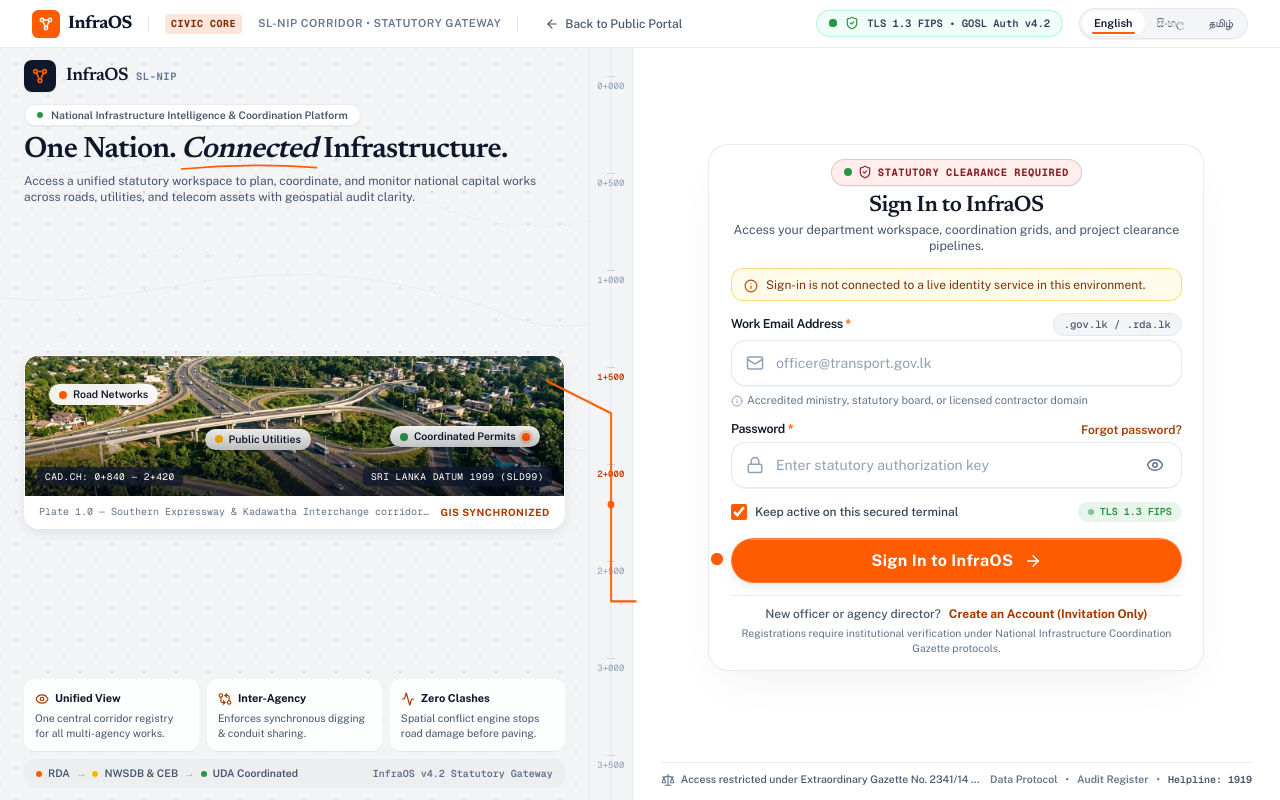
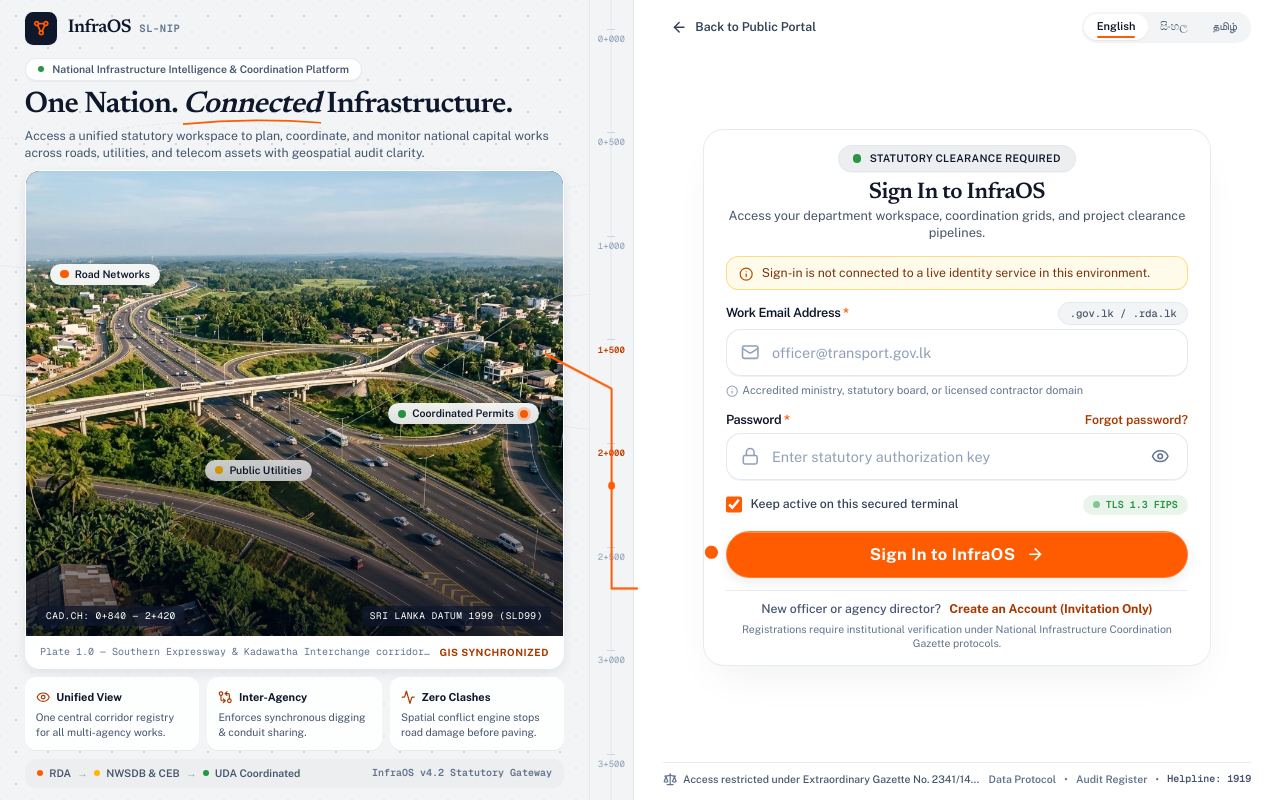
Before and after one commit to divejikan-yuvarajah/InfraOS, a Next.js app in the folder apps/web/: page /login in a window 1280 px wide. Built offline with nearby package versions, Linux system fonts and the light colour scheme.

Commit message:
style(auth): align Sign In and Sign Up with Stitch 100dvh/Survey Line exports

```diff
--- a/apps/web/src/components/auth/auth-stitch-frame.tsx
+++ b/apps/web/src/components/auth/auth-stitch-frame.tsx
@@ -17,7 +17,7 @@ import { getAuthLoginCopy } from "@/lib/auth/messages";
 import type { AuthLocale } from "@/lib/auth/types";
 import { publicInfoPath } from "@/lib/landing/locales";
 
-import { TopAuthBar } from "./top-auth-bar";
+import { AuthPanelNav, TopAuthBar } from "./top-auth-bar";
 
 type AuthStitchFrameProps = {
   locale: AuthLocale;
@@ -149,17 +149,14 @@ export function AuthStitchFrame({
 
   return (
     <div data-infra-app className={`auth-login-root ${lpFontClass}`}>
-      {/* Global 56px Top Utility Header */}
-      <TopAuthBar
-        locale={locale}
-        localeHrefFor={localeHrefFor}
-        backLabel={copy.backHome}
-        subBadge={
-          isRegister
-            ? "NATIONAL INFRASTRUCTURE DIRECTORATE"
-            : "SL-NIP CORRIDOR • STATUTORY GATEWAY"
-        }
-      />
+      {/* Sign Up carries a header bar; Sign In starts directly with the split canvas */}
+      {isRegister ? (
+        <TopAuthBar
+          locale={locale}
+          localeHrefFor={localeHrefFor}
+          backLabel={copy.backHome}
+        />
+      ) : null}
 
       {/* Main 100dvh Split-Screen Workspace */}
       <div className="auth-workspace">
@@ -242,7 +239,7 @@ export function AuthStitchFrame({
                 </div>
 
                 <div className="pt-1">
-                  <h2 className="auth-stitch-serif text-[clamp(1.6rem,2.4vh+0.65rem,2.25rem)] font-bold leading-[1.08] tracking-tight text-slate-900">
+                  <h2 className="auth-stitch-serif text-[clamp(1.9rem,3.6vh+0.5rem,3.1rem)] font-semibold leading-[1.08] tracking-tight text-slate-900">
                     {signupCorridor.headlineLead}
                     <br />
                     <span className="relative inline-block italic text-slate-900">
@@ -270,7 +267,7 @@ export function AuthStitchFrame({
               </div>
 
               {/* Field Survey Photograph with Total Station & Route Alignment */}
-              <div className="relative z-10 my-2 overflow-hidden rounded-xl border border-slate-200/90 bg-white shadow-md">
+              <div className="auth-plate relative z-10 my-2 overflow-hidden rounded-xl border border-slate-200/90 bg-white shadow-md">
                 <div className="auth-corridor-plate-media">
                   <Image
                     src="/landing/lp/qa-inspection.jpg"
@@ -463,7 +460,7 @@ export function AuthStitchFrame({
               </div>
 
               {/* Documentary Highway Photograph with Interactive Survey Leader Points */}
-              <div className="relative z-10 my-2 overflow-hidden rounded-2xl border border-white/80 bg-white shadow-md">
+              <div className="auth-plate relative z-10 my-2 overflow-hidden rounded-2xl border border-white/80 bg-white shadow-md">
                 <div className="auth-corridor-plate-media">
                   <Image
                     src="/landing/lp/aerial-highway.jpg"
@@ -653,6 +650,17 @@ export function AuthStitchFrame({
 
         {/* RIGHT PANEL: "The Entrance" — Active Form & Statutory Footnote */}
         <section className="auth-login-panel">
+          {/* Back link + trilingual pill heading the entrance panel */}
+          {!isRegister ? (
+            <div className="mb-3 lg:mb-0">
+              <AuthPanelNav
+                locale={locale}
+                localeHrefFor={localeHrefFor}
+                backLabel={copy.backHome}
+              />
+            </div>
+          ) : null}
+
           {/* Mobile Corridor Telemetry Plate (< 1024px, Sign In & Recovery) */}
           {!isRegister ? (
             <div className="mb-3 space-y-2.5 lg:hidden">
--- a/apps/web/src/components/auth/login-page-shell.tsx
+++ b/apps/web/src/components/auth/login-page-shell.tsx
@@ -1,5 +1,3 @@
-import { ShieldCheck } from "lucide-react";
-
 import { getAuthLoginCopy } from "@/lib/auth/messages";
 import { loginPathForLocale, sanitizeNextParam } from "@/lib/auth/redirect";
 import type { AuthLocale } from "@/lib/auth/types";
@@ -36,10 +34,9 @@ export function LoginPageShell({ locale, nextParam }: LoginPageShellProps) {
       variant="login"
     >
       <header className="mb-3.5 flex flex-col items-center text-center">
-        <div className="mb-2 inline-flex items-center gap-1.5 rounded-full border border-[#8C1F28]/20 bg-[#FFDAD6]/45 px-3 py-1 text-[#8C1F28] shadow-2xs">
+        <div className="mb-2 inline-flex items-center gap-2 rounded-full border border-slate-200 bg-[#ECEEF0] px-3.5 py-1 text-slate-900 shadow-2xs">
           <span className="h-2 w-2 rounded-full bg-[#279541]" aria-hidden="true" />
-          <ShieldCheck className="h-3.5 w-3.5 shrink-0" aria-hidden="true" />
-          <span className="auth-stitch-mono text-[10.5px] font-bold uppercase tracking-wider">
+          <span className="text-[10.5px] font-semibold tracking-wide uppercase">
             {CLEARANCE_BADGE[locale]}
           </span>
         </div>
--- a/apps/web/src/components/auth/register-wizard-form.tsx
+++ b/apps/web/src/components/auth/register-wizard-form.tsx
@@ -492,6 +492,27 @@ export function RegisterWizardForm({
       {/* ================================================================= */}
       {step === 1 ? (
         <form onSubmit={handleStep1Continue} noValidate className="space-y-2.5">
+          {/* Statutory institutional identity verification notice */}
+          <div className="flex items-center gap-3 rounded-lg border border-slate-200/90 bg-[#F8FAFC] px-3 py-2">
+            <span className="flex h-8 w-8 shrink-0 items-center justify-center rounded-md bg-[#FFDBCE] text-[#A83900]">
+              <ShieldCheck className="h-4.5 w-4.5" aria-hidden="true" />
+            </span>
+            <div className="min-w-0 flex-1">
+              <p className="text-xs font-bold text-slate-900">
+                Statutory Institutional Identity Verification
+              </p>
+              <p className="text-[11px] leading-snug text-slate-600">
+                Requests are validated under Gazette No. 2341/14 protocol for public
+                infrastructure clearance.
+              </p>
+            </div>
+            <span className="auth-stitch-mono hidden shrink-0 rounded border border-slate-200 bg-white px-2 py-1 text-[10px] leading-tight text-slate-600 sm:block">
+              SEC-
+              <br />
+              CLASS-1
+            </span>
+          </div>
+
           {/* Row 1: Official Full Name & Official Agency Email */}
           <div className="grid grid-cols-1 gap-2.5 sm:grid-cols-2">
             <LiquidGlassInput
--- a/apps/web/src/components/auth/top-auth-bar.tsx
+++ b/apps/web/src/components/auth/top-auth-bar.tsx
@@ -15,93 +15,15 @@ export type TopAuthBarProps = {
   subBadge?: string;
 };
 
-export function TopAuthBar({
+/** Segmented English / සිංහල / தமிழ் switcher used inside the form panel. */
+export function AuthLocalePill({
   locale,
   localeHrefFor,
-  backLabel,
-  subBadge = "SL-NIP CORRIDOR • NATIONAL INFRASTRUCTURE DIRECTORATE",
-}: TopAuthBarProps) {
-  const homeHref = publicHomePath(locale);
-
+}: Pick<TopAuthBarProps, "locale" | "localeHrefFor">) {
   return (
-    <header className="auth-top-bar h-14 w-full shrink-0 border-b border-slate-200/80 bg-white/90 backdrop-blur-md">
-      <div className="mx-auto flex h-full w-full max-w-[1600px] items-center justify-between gap-2 px-3 sm:px-6 lg:px-8">
-        {/* Left: Brand Mark + Institutional Sub-Badge + Back to Portal */}
-        <div className="flex min-w-0 items-center gap-2.5 sm:gap-4">
-          <Link
-            href={homeHref}
-            className="inline-flex items-center gap-2 text-slate-900 transition-opacity hover:opacity-90"
-          >
-            <span className="flex h-7 w-7 shrink-0 items-center justify-center rounded-md bg-[#FF5B00] text-white shadow-xs">
-              <svg
-                className="h-4 w-4"
-                viewBox="0 0 24 24"
-                fill="none"
-                stroke="currentColor"
-                strokeWidth="2.2"
-                strokeLinecap="round"
-                strokeLinejoin="round"
-                aria-hidden="true"
-              >
-                <circle cx="6" cy="6" r="2.5" />
-                <circle cx="18" cy="6" r="2.5" />
-                <circle cx="12" cy="18" r="2.5" />
-                <path d="M8.5 6h7" />
-                <path d="M7.5 8.2 10.8 15.8" />
-                <path d="M16.5 8.2 13.2 15.8" />
-              </svg>
-            </span>
-            <span className="auth-stitch-serif text-base font-bold tracking-tight text-slate-900 sm:text-lg">
-              InfraOS
-            </span>
-          </Link>
-
-          <span
-            className="hidden h-4 w-px bg-slate-200 md:inline-block"
-            aria-hidden="true"
-          />
-
-          <span className="auth-stitch-mono hidden truncate rounded bg-[#FFDBCE]/70 px-1.5 py-0.5 text-[10px] font-bold uppercase tracking-wider text-[#802A00] xl:inline-block">
-            CIVIC CORE
-          </span>
-
-          <span className="hidden truncate text-[11px] font-semibold uppercase tracking-wider text-slate-500 lg:inline-block">
-            {subBadge}
-          </span>
-
-          <span
-            className="hidden h-4 w-px bg-slate-200 sm:inline-block"
-            aria-hidden="true"
-          />
-
-          <Link
-            href={homeHref}
-            className="inline-flex min-w-0 items-center gap-1.5 rounded-full border border-transparent px-2.5 py-1 text-xs font-medium text-slate-600 transition-all hover:border-slate-200 hover:bg-slate-100/80 hover:text-slate-900"
-          >
-            <ArrowLeft className="h-3.5 w-3.5 shrink-0" aria-hidden="true" />
-            <span className="truncate">{backLabel}</span>
-          </Link>
-        </div>
-
-        {/* Right: TLS 1.3 FIPS Indicator + Trilingual Switcher */}
-        <div className="flex shrink-0 items-center gap-2.5 sm:gap-4">
-          <div className="hidden items-center gap-2 rounded-full border border-emerald-200/80 bg-emerald-50/70 px-3 py-1 text-[11px] font-semibold text-slate-700 md:inline-flex">
-            <span className="relative flex h-2 w-2">
-              <span className="absolute inline-flex h-full w-full animate-ping rounded-full bg-[#279541] opacity-75" />
-              <span className="relative inline-flex h-2 w-2 rounded-full bg-[#279541]" />
-            </span>
-            <ShieldCheck
-              className="h-3.5 w-3.5 text-[#279541]"
-              aria-hidden="true"
-            />
-            <span className="auth-stitch-mono text-[10.5px] font-semibold text-slate-700">
-              TLS 1.3 FIPS • GOSL Auth v4.2
-            </span>
-          </div>
-
     <nav
       aria-label="Authentication language selector"
-            className="inline-flex items-center rounded-full border border-slate-200/90 bg-[#F2F4F6]/90 p-0.5 shadow-2xs backdrop-blur-md"
+      className="inline-flex shrink-0 items-center rounded-full bg-[#F2F4F6] p-0.5 shadow-2xs"
     >
       {PUBLIC_LOCALE_NAV_ORDER.map((item) => {
         const active = item === locale;
@@ -113,18 +35,97 @@ export function TopAuthBar({
             aria-current={active ? "page" : undefined}
             className={
               active
-                      ? "relative rounded-full bg-white px-2.5 py-1 text-[11px] font-semibold text-slate-900 shadow-2xs sm:px-3"
-                      : "rounded-full px-2.5 py-1 text-[11px] font-medium text-slate-600 transition-colors hover:text-slate-900 sm:px-3"
+                ? "relative rounded-full bg-white px-3 py-1 text-[11px] font-semibold text-slate-900 shadow-2xs"
+                : "rounded-full px-3 py-1 text-[11px] font-medium text-slate-600 transition-colors hover:text-slate-900"
             }
           >
             <span>{PUBLIC_LOCALE_LABELS[item]}</span>
             {active ? (
               <span
-                      className="absolute right-2.5 bottom-0.5 left-2.5 h-0.5 rounded-full bg-[#FF5B00]"
+                className="absolute right-3 bottom-0.5 left-3 h-0.5 rounded-full bg-[#FF5B00]"
                 aria-hidden="true"
               />
             ) : null}
           </Link>
+        );
+      })}
+    </nav>
+  );
+}
+
+/** Back link + locale pill row that heads the form panel (Sign In & recovery). */
+export function AuthPanelNav({
+  locale,
+  localeHrefFor,
+  backLabel,
+}: Pick<TopAuthBarProps, "locale" | "localeHrefFor" | "backLabel">) {
+  return (
+    <div className="flex shrink-0 items-center justify-between gap-3">
+      <Link
+        href={publicHomePath(locale)}
+        className="inline-flex min-w-0 items-center gap-2 rounded-full px-2 py-1.5 text-xs font-semibold text-slate-700 transition-colors hover:bg-[#F2F4F6] hover:text-slate-900"
+      >
+        <ArrowLeft className="h-4 w-4 shrink-0" aria-hidden="true" />
+        <span className="truncate">{backLabel}</span>
+      </Link>
+      <AuthLocalePill locale={locale} localeHrefFor={localeHrefFor} />
+    </div>
+  );
+}
+
+/** Sign Up header bar: wordmark, directorate, portal assurance, language tabs. */
+export function TopAuthBar({
+  locale,
+  localeHrefFor,
+  subBadge = "NATIONAL INFRASTRUCTURE DIRECTORATE",
+}: TopAuthBarProps) {
+  return (
+    <header className="auth-top-bar h-14 w-full shrink-0 border-b border-slate-200/70 bg-[#F8FAFC]">
+      <div className="flex h-full w-full items-center justify-between gap-3 px-4 sm:px-6">
+        <Link
+          href={publicHomePath(locale)}
+          className="flex min-w-0 items-center gap-3 text-slate-900"
+        >
+          <span className="flex items-center gap-1.5">
+            <span className="h-3 w-3 shrink-0 bg-[#FF5B00]" aria-hidden="true" />
+            <span className="auth-stitch-serif text-xl font-semibold tracking-tight uppercase">
+              InfraOS
+            </span>
+          </span>
+          <span className="hidden h-5 w-px bg-slate-300 md:inline-block" aria-hidden="true" />
+          <span className="hidden truncate text-[11px] font-semibold tracking-wider text-slate-600 uppercase md:inline">
+            {subBadge}
+          </span>
+        </Link>
+
+        <div className="flex shrink-0 items-center gap-4 text-[11px] text-slate-600 sm:gap-6">
+          <span className="hidden items-center gap-1.5 font-medium text-slate-700 lg:inline-flex">
+            <ShieldCheck className="h-4 w-4 text-[#A83900]" aria-hidden="true" />
+            Official Portal · GOSL Auth v4.2
+          </span>
+          <nav aria-label="Header language selector" className="flex items-center gap-2">
+            {PUBLIC_LOCALE_NAV_ORDER.map((item, index) => {
+              const active = item === locale;
+              return (
+                <span key={item} className="flex items-center gap-2">
+                  {index > 0 ? (
+                    <span className="text-slate-300" aria-hidden="true">
+                      ·
+                    </span>
+                  ) : null}
+                  <Link
+                    href={localeHrefFor(item)}
+                    lang={item}
+                    aria-current={active ? "page" : undefined}
+                    className={
+                      active
+                        ? "border-b-2 border-[#FF5B00] pb-0.5 font-semibold text-slate-900"
+                        : "pb-0.5 transition-colors hover:text-slate-900"
+                    }
+                  >
+                    {PUBLIC_LOCALE_LABELS[item]}
+                  </Link>
+                </span>
               );
             })}
           </nav>
--- a/apps/web/src/styles/auth-login.css
+++ b/apps/web/src/styles/auth-login.css
@@ -151,12 +151,40 @@
 }
 
 /* Documentary Photography Plate */
+.auth-plate {
+  display: flex;
+  flex-direction: column;
+}
+
+@media (min-width: 1024px) {
+  .auth-plate {
+    flex: 1 1 0%;
+    min-height: 0;
+  }
+}
+
 .auth-corridor-plate-media {
   position: relative;
   width: 100%;
-  height: clamp(8.5rem, 24vh, 15.5rem);
+  height: 9rem;
   overflow: hidden;
   background-color: #0b0f17;
+}
+
+@media (min-width: 1024px) {
+  .auth-corridor-plate-media {
+    flex: 1 1 0%;
+    height: auto;
+    min-height: 4.5rem;
+  }
+}
+
+/* Desktop: scale the whole auth surface with viewport height so 1080p reads
+   large and editorial while 1366x768 keeps its compact fit. */
+@media (min-width: 1024px) {
+  html:has(.auth-login-root) {
+    font-size: clamp(15px, calc(0.9vh + 9.2px), 20px);
+  }
 }
 
 /* Form Container Widths */
@@ -207,7 +235,7 @@
 
 .auth-login-title {
   font-family: var(--lp-font-display, Georgia, Cambria, "Times New Roman", serif);
-  font-size: clamp(1.55rem, 2.4vh + 0.65rem, 2.15rem);
+  font-size: clamp(1.6rem, 3vh + 0.5rem, 2.7rem);
   font-weight: 600;
   letter-spacing: -0.02em;
   line-height: 1.14;
@@ -273,9 +301,6 @@
   .auth-login-panel {
     padding: 0.75rem 1.75rem;
   }
-  .auth-corridor-plate-media {
-    height: clamp(6.5rem, 17.5vh, 9.5rem);
-  }
   .auth-liquid-card {
     padding: 0.9rem 1.35rem;
   }
@@ -311,9 +336,6 @@
   .auth-login-panel {
     padding: 0.55rem 1.5rem;
   }
-  .auth-corridor-plate-media {
-    height: clamp(5.25rem, 14.5vh, 7.25rem);
-  }
   .auth-liquid-card {
     padding: 0.7rem 1.15rem;
   }
```
Lines whose indentation alone changed are shown as unchanged.
